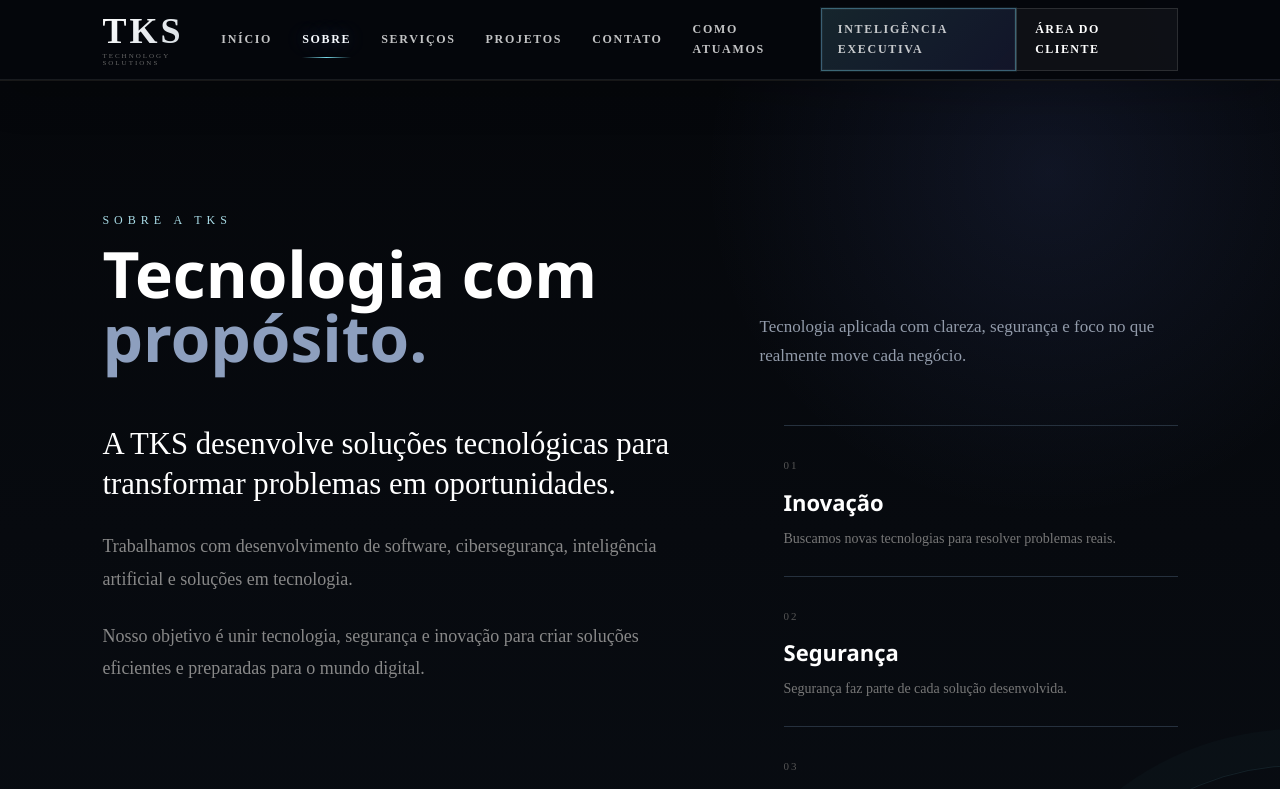
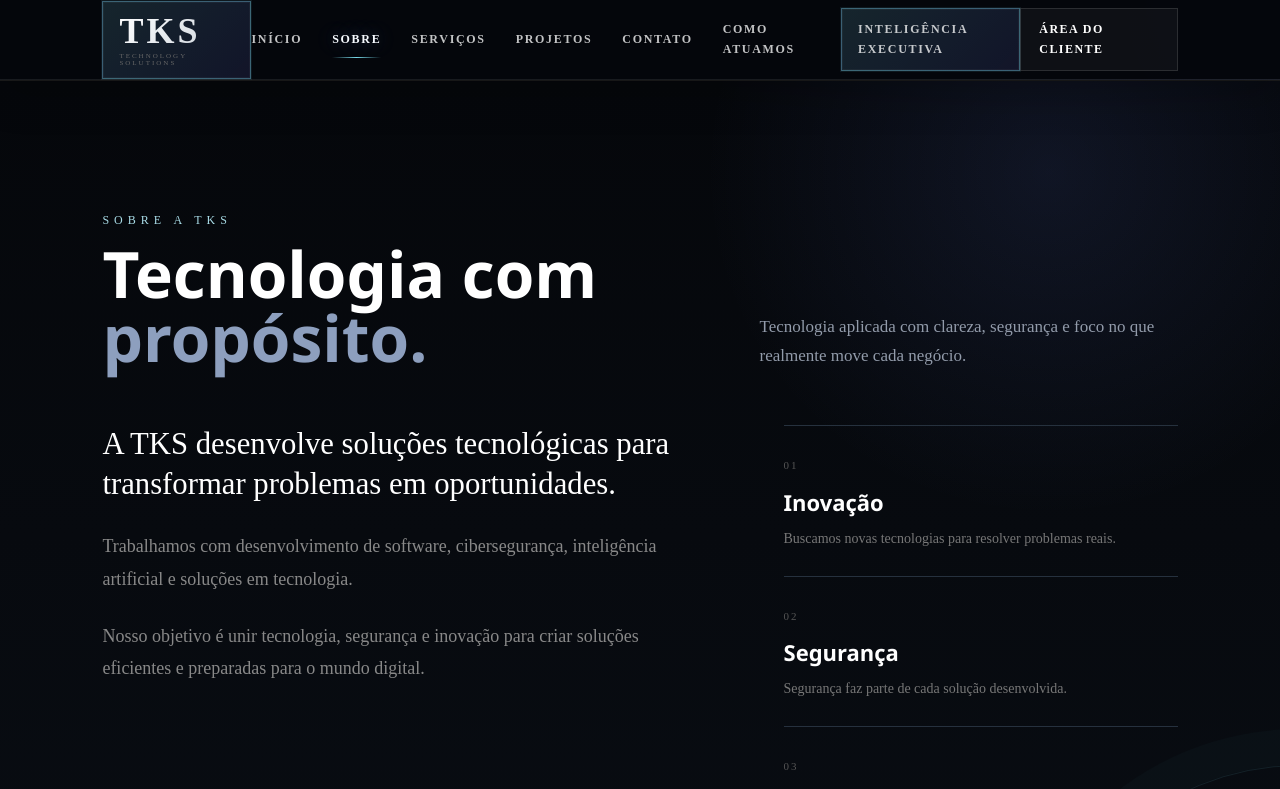
Before and after one commit to Takeosz/TKS, a React (Vite) app in the folder frontend/: page /sobre in a window 1280 px wide. Shown: the top 789 px of the page. Built offline with nearby package versions, Linux system fonts and the light colour scheme; no server answers.

Commit message:
Aplica moldura na marca TKS

```diff
--- a/frontend/src/index.css
+++ b/frontend/src/index.css
@@ -256,6 +256,17 @@ select:focus-visible {
   flex-direction: column;
   gap: 4px;
   line-height: 1;
+  padding: 11px 16px;
+  border: 1px solid rgba(132, 228, 255, 0.35);
+  background: linear-gradient(135deg, rgba(132, 228, 255, 0.14), rgba(117, 128, 255, 0.12));
+  box-shadow: inset 0 0 0 1px rgba(255, 255, 255, 0.04), 0 0 0 1px rgba(132, 228, 255, 0.08);
+  transition: background 0.3s ease, border-color 0.3s ease, box-shadow 0.3s ease;
+}
+
+.logo:hover {
+  border-color: rgba(132, 228, 255, 0.7);
+  background: linear-gradient(135deg, rgba(132, 228, 255, 0.22), rgba(117, 128, 255, 0.16));
+  box-shadow: 0 0 24px rgba(132, 228, 255, 0.14), inset 0 0 0 1px rgba(255, 255, 255, 0.05);
 }
 
 .logo-main {
```
